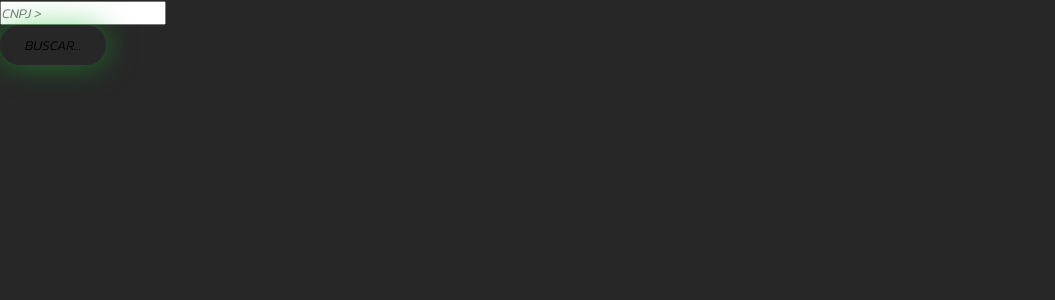
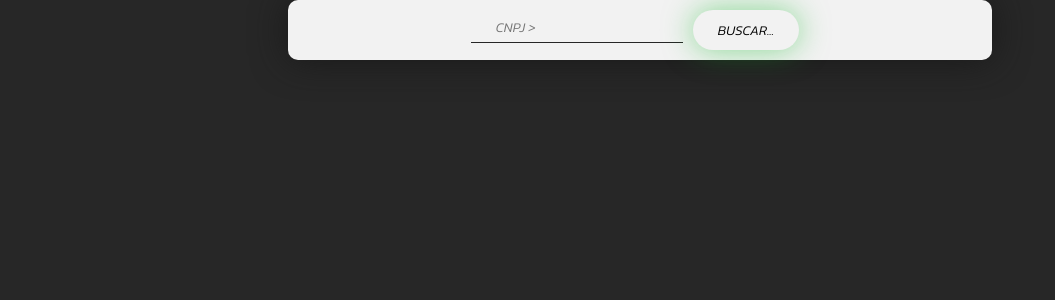
Before and after one commit to ZorroSec/SkyRB, a Python web app: template web/templates/cnpj.html in a window 1280 px wide. Shown: the part 55-355 px from the top of the page, without its empty margins (0-1055 px from the left). Run offline with Jinja, Linux system fonts and the light colour scheme; the template is opened without the code that fills it, so the values that code supplies are empty.

Commit message:
adicionando estilo ao site

```diff
--- a/web/static/css/style.css
+++ b/web/static/css/style.css
@@ -85,6 +85,28 @@
     margin-left: 10px;
     margin-right: 10px;
 }
+.conteinerCnpj{
+    margin: auto;
+    width: 55%;
+    background-color: #f2f2f2;
+    box-shadow: 0 0 2.2em rgba(25,25,25.3);
+    border-radius: 10px;
+    color: black;
+    padding: 10px;
+    display: flex;
+    align-items: center;
+    justify-content: center;
+}
+#cnpj{
+    border: none;
+    border-bottom: 1px solid #272727;
+    padding: 5px 25px;
+    background: transparent;
+    outline: none;
+    margin-bottom: 6px;
+    margin-left: 10px;
+    margin-right: 10px;
+}
 
 footer{
     display: flex;
```
